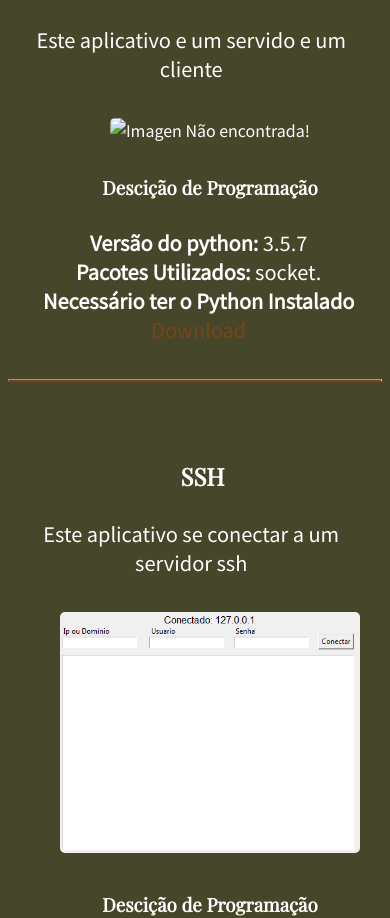
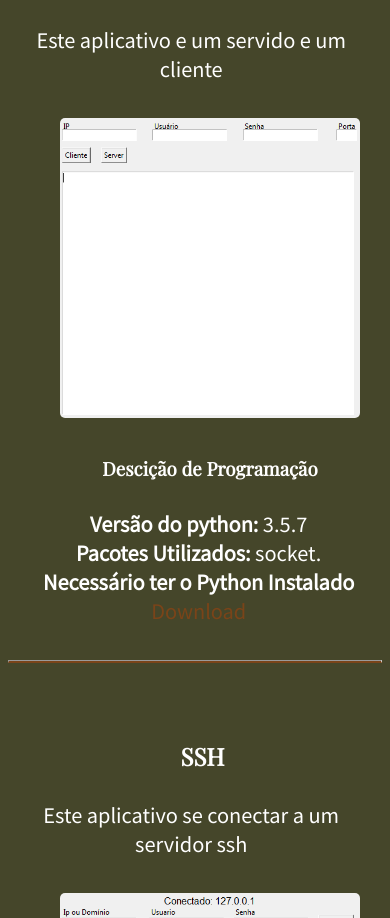
Before and after one commit to CarlosHenrique13/Python, a plain HTML site: page index.html in a window 390 px wide. Shown: the part 2666-3584 px from the top of the page. Drawn offline with nearby package versions, Linux system fonts and the light colour scheme; a script that the page names is missing; a web font is replaced by a local one.

Commit message:
nova imagem

```diff
--- a/index.html
+++ b/index.html
@@ -109,7 +109,22 @@
       <h1>Socket</h1>
       <p>Este aplicativo e um servido e um cliente</p>
       <div class="esquerda">
-        <img src="web/img/.PNG" alt="Imagen Não encontrada!" >
+	  <style>
+          img#imgGG{
+            width: 33%;
+          }
+          img#imgGG:hover{
+            width: 35%;
+          }@media screen and (max-width: 790px) {
+          img#imgGG{
+            width: 80%;
+          }
+          img#imgGG:hover{
+            width: 85%;
+          }
+          }
+        </style>
+        <img id="imgGG" src="web/img/socket.PNG" alt="Imagen Não encontrada!" >
       </div>
       <div class="direita">
         <h3>Descição de Programação</h3>
```
Also changed, not shown: web/img/socket.PNG (added).
